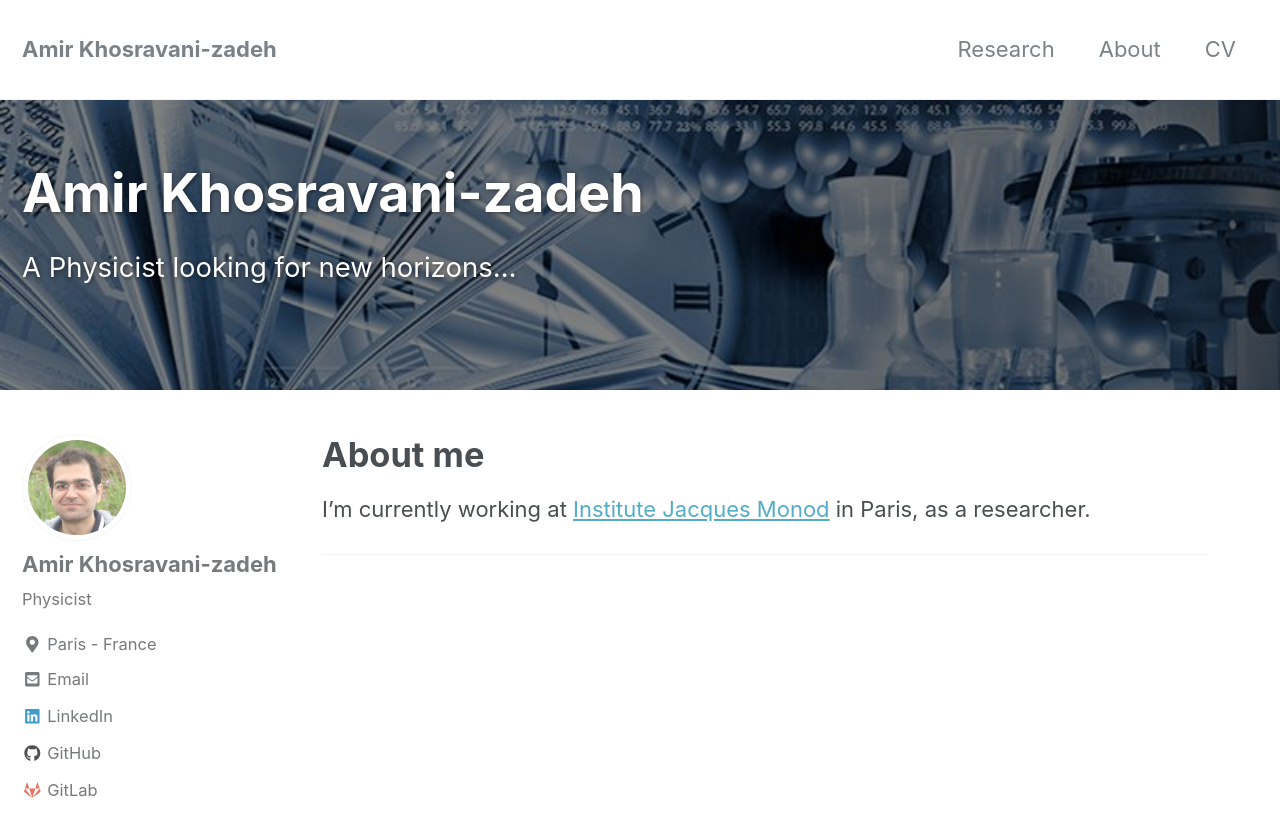
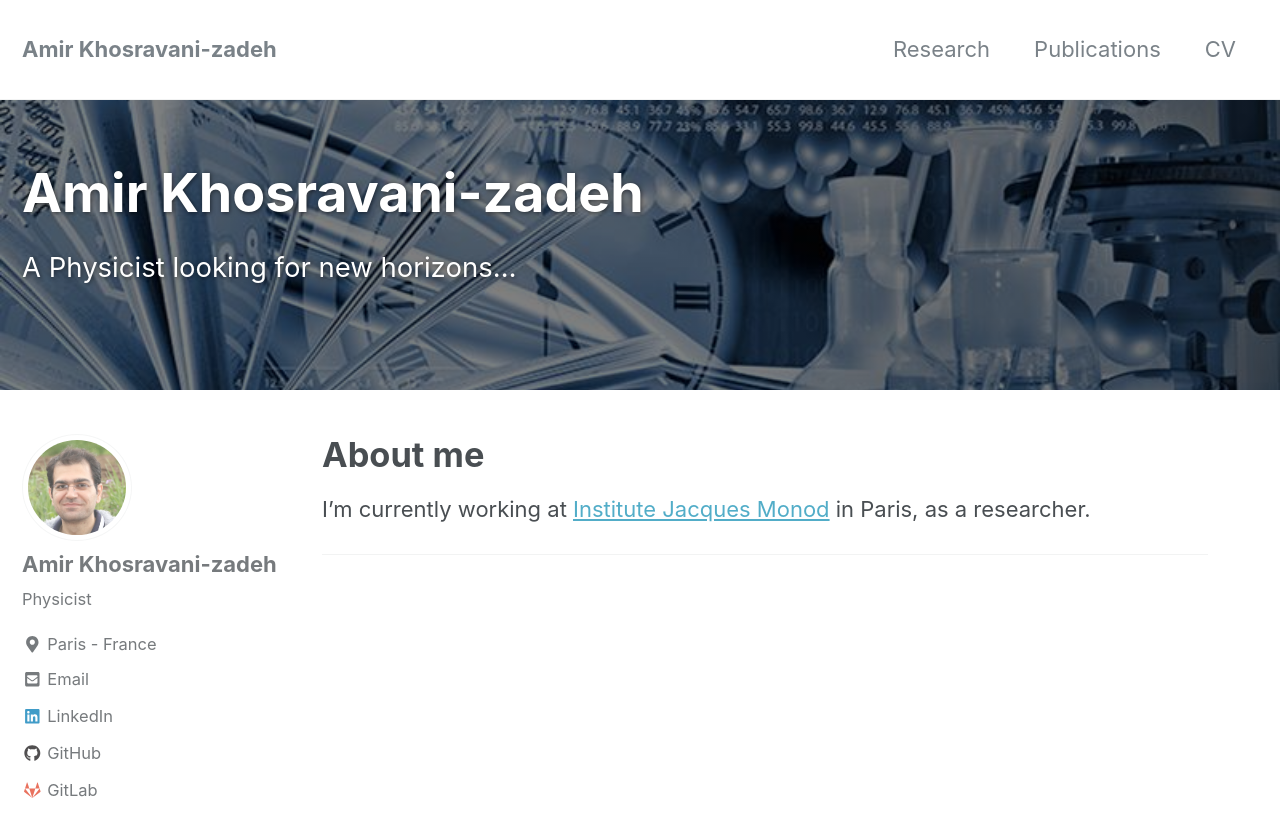
Before and after one commit to amir-khosravanizadeh/amir-khosravanizadeh.github.io, a Jekyll site: the page built from index.md, in a window 1280 px wide and 900 px high. Shown: the top 837 px of the window. Built offline with Jekyll 4.4.1, drawn with Linux system fonts in a browser that asks for light colours; nearby versions of some CDN libraries.

Commit message:
Update navigation.yml

```diff
--- a/_data/navigation.yml
+++ b/_data/navigation.yml
@@ -2,8 +2,8 @@
 main:
   - title: "Research"
     url: /Research/
-  - title: "About"
-    url: https://github.com/amir-khosravani
+  - title: "Publications"
+    url: /publications/
   - title: "CV"
     url: /cv/
   # - title: "Sample Collections"
```
